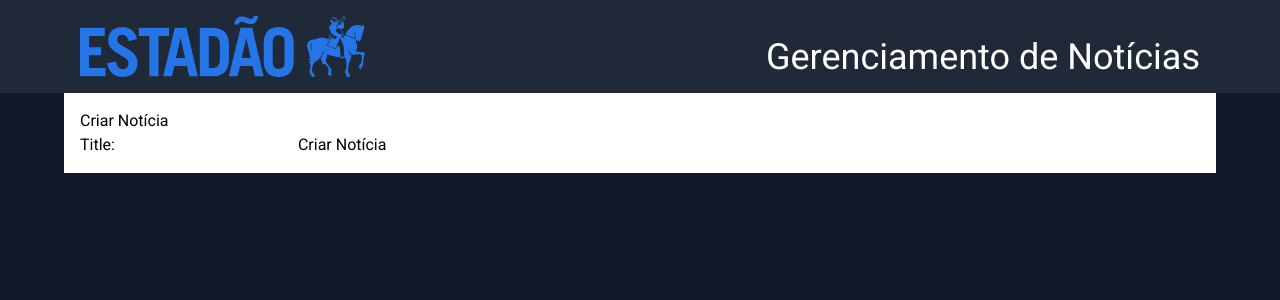
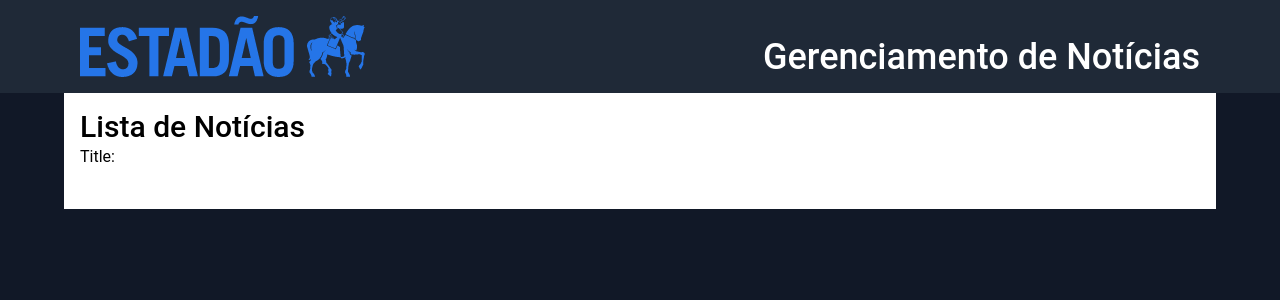
Before and after one commit to amauryfr/test-news, a React (Create React App) app in the folder frontend/: page /create in a window 1280 px wide. Shown: the top 300 px of the page. Built offline with nearby package versions, Linux system fonts and the light colour scheme.

Commit message:
Tela de listagem

```diff
--- a/frontend/public/index.html
+++ b/frontend/public/index.html
@@ -10,10 +10,9 @@
     />
     <link rel="apple-touch-icon" href="%PUBLIC_URL%/logo.png" />
     <link rel="manifest" href="%PUBLIC_URL%/manifest.json" />
-    <link href="https://fonts.googleapis.com/css2?family=Roboto:wght@400;700&display=swap" rel="stylesheet">
     <title>Sistema de Gerenciamento de notícias</title>
   </head>
-  <body class="bg-gray-900" style="font-family: 'Roboto', sans-serif;">
+  <body class="bg-gray-900 font-roboto">
     <div id="root"></div>
   </body>
 </html>
--- a/frontend/src/components/Layout.js
+++ b/frontend/src/components/Layout.js
@@ -1,8 +1,5 @@
 import React from 'react';
 import Logo from '../assets/logo.png';
-
-//Trocar tipo de fonte
-
 
 const Layout = ({ children }) => {
   return (
--- a/frontend/src/components/NewsForm.js
+++ b/frontend/src/components/NewsForm.js
@@ -1,8 +1,7 @@
 import React, { useState } from 'react';
-import axios from '../services/api';
 
 const NewsForm = () => {
-  const [formData, setFormData] = useState({
+  const data = useState({
     category_id: '',
     title: '',
     url: '',
@@ -11,37 +10,17 @@ const NewsForm = () => {
     content: '',
   });
 
-  const handleChange = (e) => {
-    const { name, value } = e.target;
-    setFormData((prevData) => ({
-      ...prevData,
-      [name]: value,
-    }));
-  };
-
-  const handleSubmit = async (e) => {
-    e.preventDefault();
-
-    try {
-      const response = await axios.post('/api/news', formData);
-      console.log('Notícia criada com sucesso:', response.data);
-      // Adicione lógica adicional conforme necessário
-    } catch (error) {
-      console.error('Erro ao criar notícia:', error);
-    }
-  };
+  console.log(data);
 
   return (
-    <div>
-      <h2>Criar Notícia</h2>
-      <form onSubmit={handleSubmit}>
-        {/* Adicione campos do formulário conforme necessário */}
-        <label>
-          Title:
-          <input type="text" name="title" value={formData.title} onChange={handleChange} />
-        </label>
-        {/* Adicione outros campos conforme necessário */}
-        <button type="submit">Criar Notícia</button>
+    <div className="container">
+      <h2 className="text-3xl font-medium">
+        Lista de Notícias
+      </h2>
+      <form className="flex flex-col">
+        <label className="text-xl"></label>
+        Title:
+        <input type="text" name="title" />
       </form>
     </div>
   );
--- a/frontend/src/components/NewsList.js
+++ b/frontend/src/components/NewsList.js
@@ -19,25 +19,36 @@ const NewsList = () => {
     fetchNews();
   }, []);
 
-  const handleClick = () => {
-    console.log('Clicou no botão');
-  };
+  return (
+    <div className="container">
+      <div className="flex justify-between items-center mb-6">
+        <h2 className="text-3xl font-medium text-center uppercase font-sans">Listagem de Notícias</h2>
+        <Link to="/create">
+          <Button variant="contained" color="primary">
+            Criar Notícia
+          </Button>
+        </Link>
+      </div>
 
-  return (
-    <div>
-      <h2>Lista de Notícias</h2>
-      <ul>
-        {news.map((item) => (
-          <li key={item.id}>
-            <Link to={`/news/${item.id}`}>
-              {item.title} - {item.url}
-            </Link>
-          </li>
-        ))}
-      </ul>
-      <Button onClick={handleClick} variant="contained" color="primary">
-        Clique Aqui
-      </Button>
+      {news.map((item) => {
+        return (
+          <Link to={`/news/${item.id}`}>
+            <div className="grid">
+              <div className="flex flex-col px-2 py-2 mb-2 border-t border-gray-300">
+                <div className="h-1/3">
+                  <h3 className="title font-medium font-sans text-lg">{item.title}</h3>
+                </div>
+                <div className="h-1/3">
+                  <p className="url text-blue-500">{item.url}</p>
+                </div>
+                <div className="h-1/3">
+                  <p className="content">{item.created_at}</p>
+                </div>
+              </div>
+            </div>
+          </Link>
+        );
+      })}
     </div>
   );
 };
--- a/frontend/src/index.css
+++ b/frontend/src/index.css
@@ -1,3 +1,7 @@
 @tailwind base;
 @tailwind components;
 @tailwind utilities;
+
+.font-roboto {
+  font-family: 'Roboto', sans-serif;
+}
--- a/frontend/tailwind.config.js
+++ b/frontend/tailwind.config.js
@@ -5,7 +5,14 @@ module.exports = {
     "./src/**/*.{js,jsx,ts,tsx}",
   ],
   theme: {
-    extend: {},
+    extend: {
+      fontFamily: {
+        graphik: ['Graphik', 'sans-serif'],
+        merriweather: ['Merriweather', 'serif'],
+        nunito: ['Nunito', 'sans-serif'],
+        roboto: ['Roboto', 'sans-serif'],
+      },
+    },
   },
   plugins: [],
 }
```
